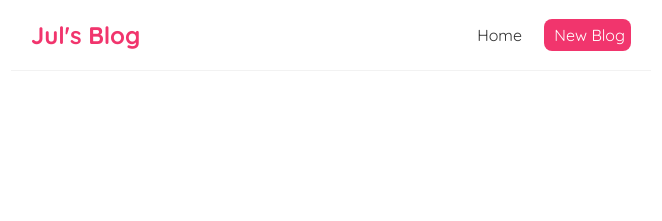
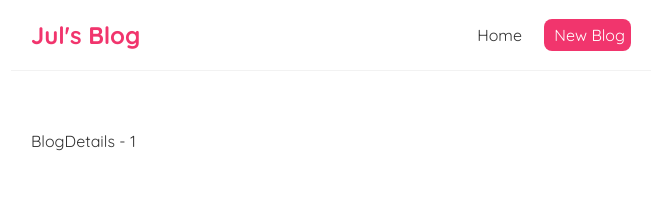
Before and after one commit to babyOctopuses/react-exercise, a React (Create React App) app in the folder exercise1/: page /blogs/1 in a window 1280 px wide. Shown: the top 221 px of the page, without its empty margins (309-971 px from the left). Built offline with nearby package versions, Linux system fonts and the light colour scheme.

Commit message:
added route parameters

```diff
--- a/exercise1/src/App.js
+++ b/exercise1/src/App.js
@@ -1,7 +1,9 @@
 import Navbar from './Navbar/Navbar';
 import Home from './Navbar/Home';
 import Create from './Navbar/Create';
+import BlogDetails from './BlogDetails';
 import {BrowserRouter as Router, Route, Switch} from 'react-router-dom';
+
 
 function App() {
   return (
@@ -16,6 +18,9 @@ function App() {
             <Route path="/create">
               <Create/>
             </Route>
+            <Route path="/blogs/:id">
+              <BlogDetails/>
+            </Route>
           </Switch>
           </div>
         </div>
--- /dev/null
+++ b/exercise1/src/BlogDetails.js
@@ -0,0 +1,13 @@
+import React from 'react'
+import { useParams } from 'react-router-dom/cjs/react-router-dom.min'
+
+const BlogDetails = () => {
+
+    const {id} = useParams()
+
+    return (
+    <div>BlogDetails - {id}</div>
+  )
+}
+
+export default BlogDetails
--- a/exercise1/src/BlogList.js
+++ b/exercise1/src/BlogList.js
@@ -1,4 +1,5 @@
 import React from 'react'
+import { Link } from 'react-router-dom/cjs/react-router-dom.min'
 
 function BlogList({blogs, title}) {
   return (
@@ -6,8 +7,11 @@ function BlogList({blogs, title}) {
         <h2>{title}</h2>
             {blogs.map((blog)=>(
                 <div className="blog-preview" key={blog.id}>
+                    <Link to={`/blogs/${blog.id}`}>
                     <h2>{blog.title}</h2>
-                    <p>by {blog.author}</p>
+                    <p>by {blog.author}</ p>
+                    </Link>
+
                 </div>
             )
             )}
--- a/exercise1/src/index.css
+++ b/exercise1/src/index.css
@@ -47,3 +47,7 @@
   color: #f1356d;
   margin-bottom: 8px;
 }
+
+.blog-preview a{
+  text-decoration: none;
+}
```
